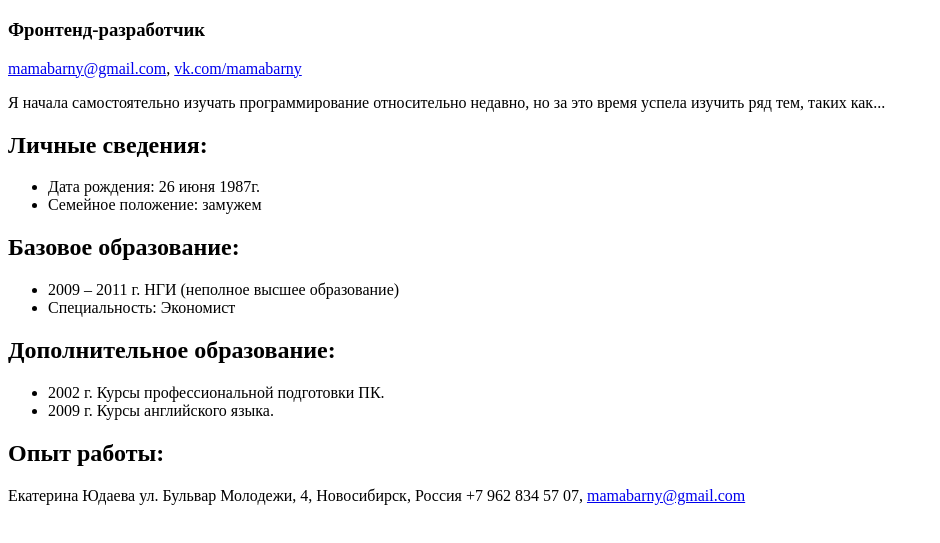
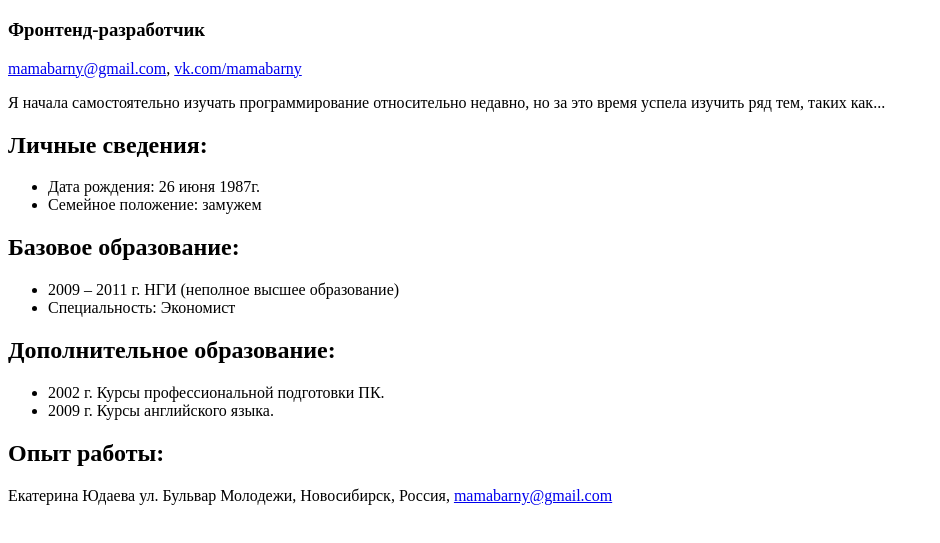
Before and after one commit to Mamabarny/mamabarny.github.io, a plain HTML site: page index.html in a window 1280 px wide. Shown: the part 61-604 px from the top of the page, without its empty margins (0-940 px from the left). Drawn offline with Linux system fonts and the light colour scheme.

Commit message:
Update index.html

```diff
--- a/index.html
+++ b/index.html
@@ -35,7 +35,7 @@
     </div>
     <div id="footer">
         <h>Екатерина Юдаева</h>
-        <h>ул. Бульвар Молодежи, 4, Новосибирск, Россия +7 962 834 57 07,
+        <h>ул. Бульвар Молодежи, Новосибирск, Россия,
             <a href="mailto:mamabarny@gmail.com">mamabarny@gmail.com</a></h>
     </div>
   </body>
```
